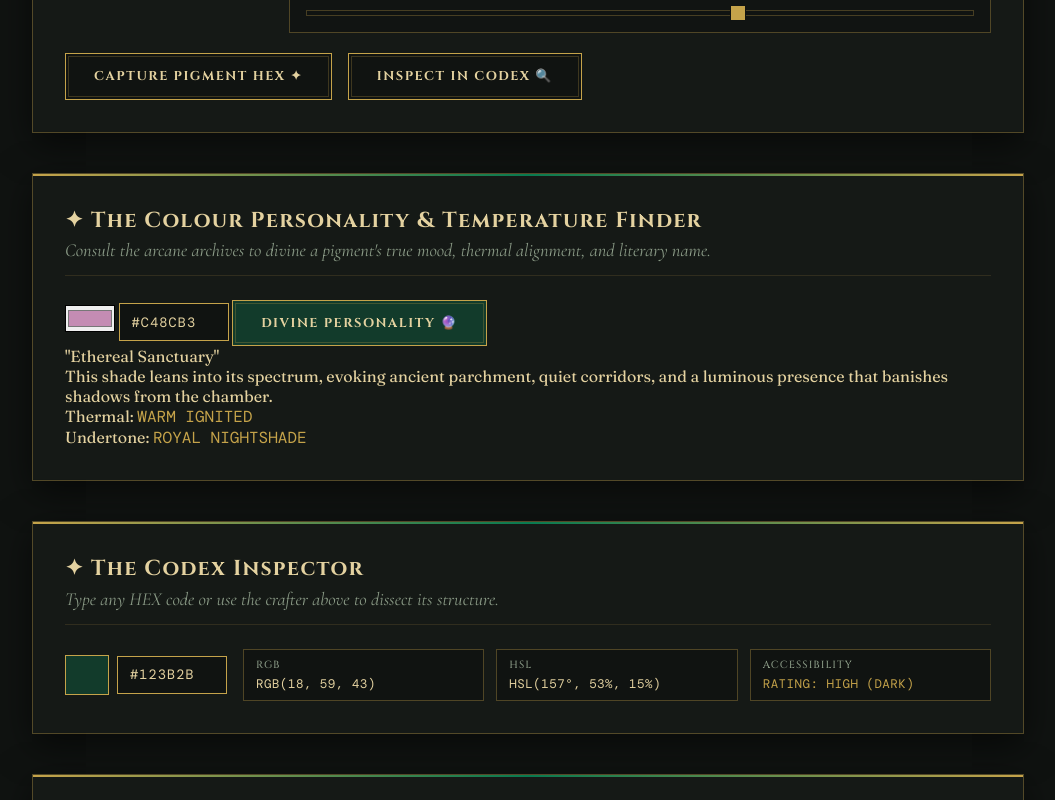
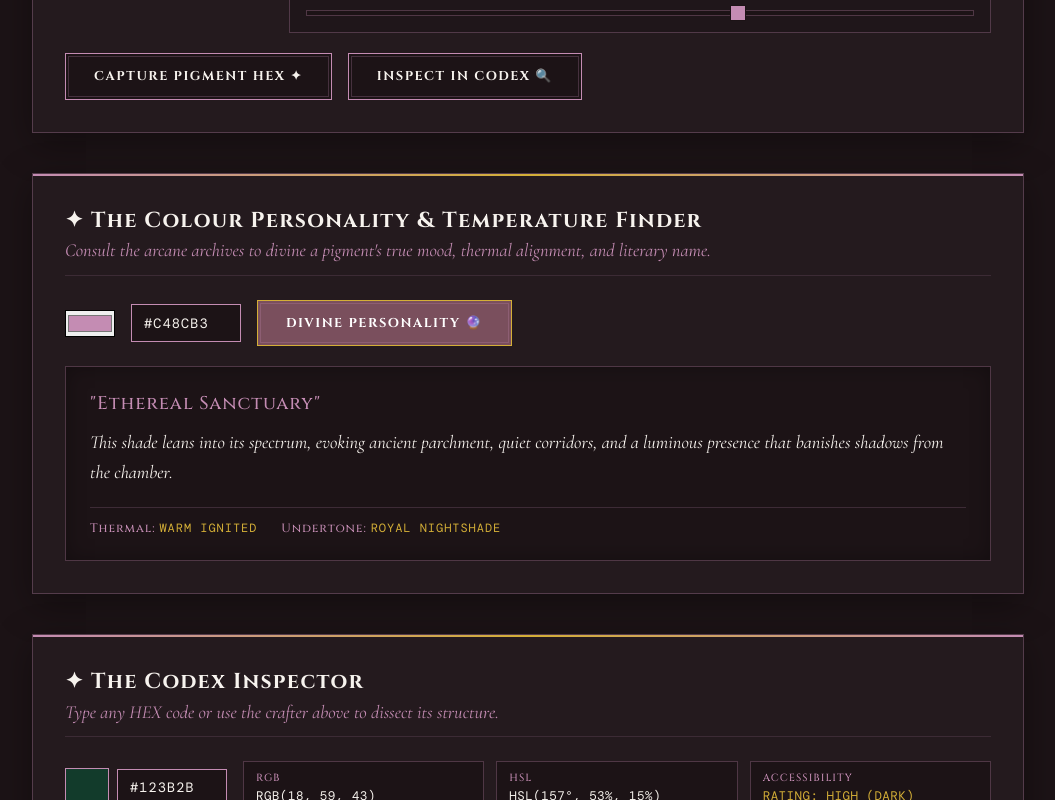
Before and after one commit to 4zg7h6dry2-alt/sorcery-of-color, a plain HTML site: page index.html in a window 1280 px wide. Shown: the part 2019-2819 px from the top of the page, without its empty margins (112-1167 px from the left). Drawn offline with nearby package versions, Linux system fonts and the light colour scheme.

Commit message:
Update style.css

```diff
--- a/style.css
+++ b/style.css
@@ -1,54 +1,55 @@
 /* ==========================================
-   SORCERY OF COLOR: DESIGN SYSTEM & STYLES
+   SORCERY OF COLOR: SOFT & ELEGANT ROSE PALETTE
    ========================================== */
 
 :root {
-    --midnight-black: #101311;
-    --enchanted-forest: #123B2B;
-    --emerald-green: #087A50;
-    --moss-green: #667653;
-    --antique-gold: #C5A34A;
-    --champagne-gold: #E4D2A0;
-    --obsidian: #151916;
-    --obsidian-panel: #1b211e;
-    --text-muted: #8a9a86;
+    --rose-dark: #2B1D22;
+    --rose-dusty: #7A4F5D;
+    --rose-petal: #C48CB3;
+    --champagne-gold: #D4AF37;
+    --cream-parchment: #F7F3EE;
+    --obsidian-panel: #241A1E;
+    --text-muted: #9E828C;
 
     /* Dynamic Theme Variables */
-    --bg-main: var(--midnight-black);
-    --bg-card: var(--obsidian);
-    --text-primary: var(--champagne-gold);
-    --text-secondary: var(--text-muted);
-    --border-accent: rgba(197, 163, 74, 0.35);
+    --bg-main: #1C1316;
+    --bg-card: #241A1E;
+    --text-primary: #F7F3EE;
+    --text-secondary: #C48CB3;
+    --border-accent: rgba(196, 140, 179, 0.3);
 }
 
 /* --- ATMOSPHERIC CHAMBER THEMES --- */
 [data-theme="midnight"] {
-    --bg-main: #101311;
-    --bg-card: #151916;
-    --text-primary: #E4D2A0;
-    --text-secondary: #8a9a86;
+    --bg-main: #1C1316;
+    --bg-card: #241A1E;
+    --text-primary: #F7F3EE;
+    --text-secondary: #C48CB3;
+    --border-accent: rgba(196, 140, 179, 0.3);
 }
 
 [data-theme="forest"] {
-    --bg-main: #0c261c;
-    --bg-card: #123B2B;
-    --text-primary: #E4D2A0;
-    --text-secondary: #a3b8a8;
+    --bg-main: #2A1F26;
+    --bg-card: #382933;
+    --text-primary: #F5E6EC;
+    --text-secondary: #D9A5B8;
+    --border-accent: rgba(217, 165, 184, 0.35);
 }
 
 [data-theme="parchment"] {
-    --bg-main: #E6DFD3;
-    --bg-card: #F4EFE6;
-    --text-primary: #1A241E;
-    --text-secondary: #4A5950;
-    --border-accent: rgba(18, 59, 43, 0.4);
+    --bg-main: #EFE9E3;
+    --bg-card: #F9F6F0;
+    --text-primary: #3A262C;
+    --text-secondary: #7A4F5D;
+    --border-accent: rgba(122, 79, 93, 0.3);
 }
 
 [data-theme="monolith"] {
-    --bg-main: #050505;
-    --bg-card: #0E0E0E;
-    --text-primary: #D4AF37;
-    --text-secondary: #757575;
+    --bg-main: #0F0A0C;
+    --bg-card: #181014;
+    --text-primary: #E6C5D4;
+    --text-secondary: #8A6574;
+    --border-accent: rgba(230, 197, 212, 0.25);
 }
 
 /* --- GLOBAL RESET & SHARP GEOMETRY --- */
@@ -75,7 +76,7 @@ body {
 }
 
 .gold-text {
-    color: var(--antique-gold);
+    color: var(--champagne-gold);
 }
 
 /* --- HEADER & ATMOSPHERE CONTROL --- */
@@ -91,7 +92,7 @@ body {
     position: sticky;
     top: 0;
     z-index: 100;
-    box-shadow: 0 6px 24px rgba(0, 0, 0, 0.65);
+    box-shadow: 0 6px 24px rgba(0, 0, 0, 0.45);
 }
 
 .logo-area {
@@ -101,7 +102,7 @@ body {
 }
 
 .logo-symbol {
-    color: var(--antique-gold);
+    color: var(--rose-petal);
     font-size: 1.2rem;
 }
 
@@ -139,13 +140,13 @@ body {
     font-size: 0.75rem;
     letter-spacing: 0.1em;
     text-transform: uppercase;
-    color: var(--antique-gold);
+    color: var(--rose-petal);
 }
 
 .alchemical-select {
     background: var(--bg-main);
     color: var(--text-primary);
-    border: 1px solid var(--antique-gold);
+    border: 1px solid var(--rose-petal);
     font-family: 'DM Mono', monospace;
     font-size: 0.8rem;
     padding: 0.45rem 0.75rem;
@@ -189,7 +190,7 @@ body {
     border: 1px solid var(--border-accent);
     padding: 2rem;
     margin-bottom: 2.5rem;
-    box-shadow: 0 10px 35px rgba(0, 0, 0, 0.55);
+    box-shadow: 0 10px 35px rgba(0, 0, 0, 0.35);
     position: relative;
 }
 
@@ -197,12 +198,12 @@ body {
     content: '';
     position: absolute;
     top: 0; left: 0; right: 0; height: 2px;
-    background: linear-gradient(90deg, var(--antique-gold), var(--emerald-green), var(--antique-gold));
+    background: linear-gradient(90deg, var(--rose-petal), var(--champagne-gold), var(--rose-petal));
 }
 
 .card-header {
     margin-bottom: 1.5rem;
-    border-bottom: 1px solid rgba(197, 163, 74, 0.15);
+    border-bottom: 1px solid rgba(196, 140, 179, 0.15);
     padding-bottom: 0.85rem;
 }
 
@@ -242,31 +243,31 @@ body {
     justify-content: flex-end;
     padding: 0.75rem;
     position: relative;
-    box-shadow: inset 0 0 18px rgba(0,0,0,0.45);
-    border: 1px solid rgba(197, 163, 74, 0.25);
+    box-shadow: inset 0 0 18px rgba(0,0,0,0.3);
+    border: 1px solid rgba(196, 140, 179, 0.25);
     cursor: pointer;
     transition: transform 0.2s ease, border-color 0.2s ease;
 }
 
 .palette-swatch:hover, .anomaly-swatch:hover {
     transform: translateY(-4px);
-    border-color: var(--antique-gold);
+    border-color: var(--rose-petal);
 }
 
 .swatch-hex, .anomaly-hex {
-    background: rgba(16, 19, 17, 0.9);
+    background: rgba(28, 19, 22, 0.9);
     color: var(--champagne-gold);
     font-family: 'DM Mono', monospace;
     font-size: 0.85rem;
     padding: 0.35rem 0.5rem;
     text-align: center;
-    border: 1px solid rgba(197, 163, 74, 0.4);
+    border: 1px solid rgba(196, 140, 179, 0.4);
     letter-spacing: 0.05em;
 }
 
 /* --- ANOMALY CUSTOMIZER TRAY --- */
 .anomaly-customizer-tray {
-    background: rgba(0, 0, 0, 0.25);
+    background: rgba(0, 0, 0, 0.2);
     border: 1px solid var(--border-accent);
     padding: 1rem;
     margin-bottom: 1.5rem;
@@ -278,7 +279,7 @@ body {
 .tray-label {
     font-family: 'Fraunces', serif;
     font-size: 0.9rem;
-    color: var(--antique-gold);
+    color: var(--rose-petal);
     letter-spacing: 0.03em;
 }
 
@@ -298,7 +299,7 @@ body {
 .custom-picker-item input[type="color"] {
     width: 100%;
     height: 32px;
-    border: 1px solid var(--antique-gold);
+    border: 1px solid var(--rose-petal);
     background: transparent;
     cursor: pointer;
     padding: 0;
@@ -307,9 +308,9 @@ body {
 /* --- LAB MARGIN NOTES --- */
 .lab-margin-note {
     font-family: 'DM Mono', monospace;
-    color: var(--antique-gold);
-    background: rgba(18, 59, 43, 0.25);
-    border-left: 3px solid var(--antique-gold);
+    color: var(--rose-petal);
+    background: rgba(122, 79, 93, 0.15);
+    border-left: 3px solid var(--rose-petal);
     padding: 0.85rem 1rem;
     margin-bottom: 1.5rem;
     font-size: 0.85rem;
@@ -331,20 +332,20 @@ body {
 
 .spectrum-preview-box {
     height: 140px;
-    border: 1px solid var(--antique-gold);
+    border: 1px solid var(--rose-petal);
     display: flex;
     align-items: flex-end;
     justify-content: center;
     padding: 0.75rem;
-    box-shadow: inset 0 0 15px rgba(0,0,0,0.5);
+    box-shadow: inset 0 0 15px rgba(0,0,0,0.4);
 }
 
 .spectrum-hex-badge {
-    background: rgba(16, 19, 17, 0.9);
+    background: rgba(28, 19, 22, 0.9);
     color: var(--champagne-gold);
     padding: 0.3rem 0.6rem;
     font-size: 0.85rem;
-    border: 1px solid rgba(197, 163, 74, 0.4);
+    border: 1px solid rgba(196, 140, 179, 0.4);
 }
 
 .spectrum-sliders {
@@ -355,7 +356,7 @@ body {
 }
 
 .slider-group {
-    background: rgba(0, 0, 0, 0.2);
+    background: rgba(0, 0, 0, 0.15);
     border: 1px solid var(--border-accent);
     padding: 0.75rem 1rem;
 }
@@ -382,7 +383,7 @@ body {
     height: 6px;
     background: var(--bg-main);
     outline: none;
-    border: 1px solid rgba(197, 163, 74, 0.3);
+    border: 1px solid rgba(196, 140, 179, 0.3);
 }
 
 .alchemical-slider::-webkit-slider-thumb {
@@ -390,20 +391,71 @@ body {
     appearance: none;
     width: 16px;
     height: 16px;
-    background: var(--antique-gold);
+    background: var(--rose-petal);
     cursor: pointer;
-    border: 1px solid var(--midnight-black);
+    border: 1px solid var(--bg-main);
 }
 
 .alchemical-slider::-moz-range-thumb {
     width: 16px;
     height: 16px;
-    background: var(--antique-gold);
+    background: var(--rose-petal);
     cursor: pointer;
-    border: 1px solid var(--midnight-black);
+    border: 1px solid var(--bg-main);
 }
 
-/* --- FORGED OBSIDIAN & GOLD BUTTONS --- */
+/* --- PERSONALITY FINDER STYLES --- */
+.personality-workspace {
+    display: flex;
+    flex-direction: column;
+    gap: 1.25rem;
+}
+
+.personality-input-row {
+    display: flex;
+    align-items: center;
+    gap: 1rem;
+    flex-wrap: wrap;
+}
+
+.personality-scroll-box {
+    background: var(--bg-main);
+    border: 1px solid var(--border-accent);
+    padding: 1.5rem;
+    position: relative;
+    box-shadow: inset 0 0 20px rgba(0,0,0,0.3);
+}
+
+.personality-title-tag {
+    font-family: 'Cinzel', serif;
+    font-size: 1.15rem;
+    color: var(--rose-petal);
+    margin-bottom: 0.75rem;
+    letter-spacing: 0.05em;
+}
+
+.personality-description {
+    font-family: 'Cormorant Garamond', serif;
+    font-style: italic;
+    font-size: 1.15rem;
+    line-height: 1.6;
+    color: var(--text-primary);
+    margin-bottom: 1.25rem;
+}
+
+.personality-meta-grid {
+    display: flex;
+    gap: 1.5rem;
+    flex-wrap: wrap;
+    border-top: 1px solid rgba(196, 140, 179, 0.2);
+    padding-top: 0.75rem;
+    font-family: 'Cinzel', serif;
+    font-size: 0.75rem;
+    letter-spacing: 0.08em;
+    color: var(--text-secondary);
+}
+
+/* --- FORGED ROSE & GOLD BUTTONS --- */
 .card-actions {
     display: flex;
     gap: 1rem;
@@ -411,10 +463,10 @@ body {
 }
 
 .btn-alchemical {
-    background: #101311;
-    color: var(--champagne-gold);
-    border: 1px solid var(--antique-gold);
-    outline: 1px solid rgba(197, 163, 74, 0.25);
+    background: var(--bg-main);
+    color: var(--text-primary);
+    border: 1px solid var(--rose-petal);
+    outline: 1px solid rgba(196, 140, 179, 0.25);
     outline-offset: -4px;
     font-family: 'Cinzel', serif;
     font-weight: 700;
@@ -427,22 +479,22 @@ body {
 }
 
 .btn-alchemical:hover {
-    background: var(--antique-gold);
-    color: #101311;
-    outline-color: #101311;
-    box-shadow: 0 0 20px rgba(197, 163, 74, 0.35);
+    background: var(--rose-petal);
+    color: var(--rose-dark);
+    outline-color: var(--rose-dark);
+    box-shadow: 0 0 20px rgba(196, 140, 179, 0.4);
 }
 
 .btn-alchemical.primary {
-    background: var(--enchanted-forest);
-    border-color: var(--antique-gold);
+    background: var(--rose-dusty);
+    border-color: var(--champagne-gold);
+    color: #FFFFFF;
 }
 
 .btn-alchemical.primary:hover {
-    background: var(--emerald-green);
-    color: #ffffff;
-    outline-color: var(--champagne-gold);
-    box-shadow: 0 0 20px rgba(8, 122, 80, 0.5);
+    background: var(--rose-petal);
+    color: var(--rose-dark);
+    box-shadow: 0 0 20px rgba(196, 140, 179, 0.5);
 }
 
 /* --- THE CODEX INSPECTOR (COMPACT & ALL CAPS) --- */
@@ -468,13 +520,13 @@ body {
 .inspector-color-block {
     width: 44px;
     height: 40px;
-    border: 1px solid var(--antique-gold);
+    border: 1px solid var(--rose-petal);
 }
 
 .alchemical-text-input-compact {
     background: var(--bg-main);
     color: var(--text-primary);
-    border: 1px solid var(--antique-gold);
+    border: 1px solid var(--rose-petal);
     padding: 0.6rem 0.75rem;
     font-size: 0.85rem;
     width: 110px;
```
